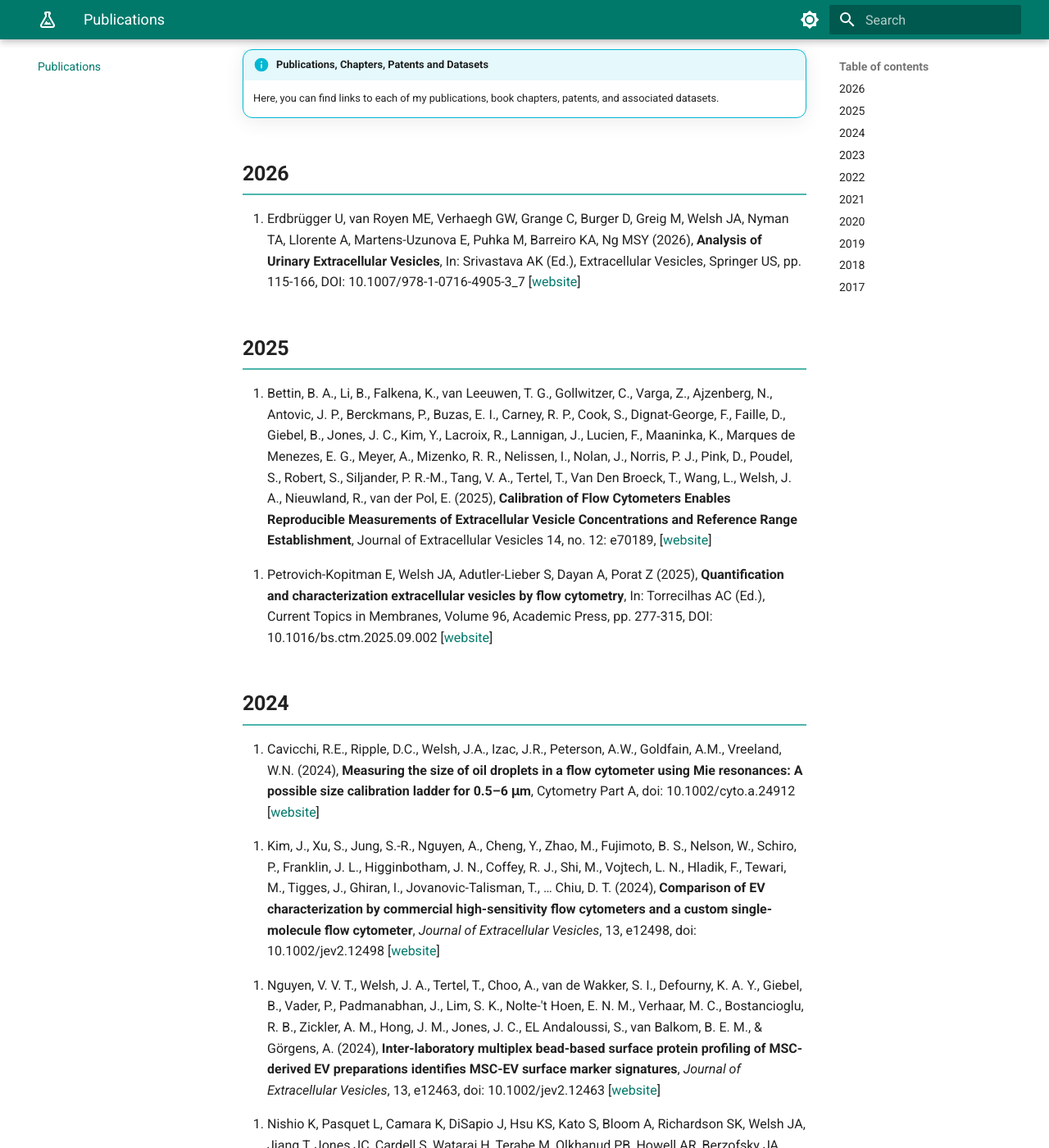
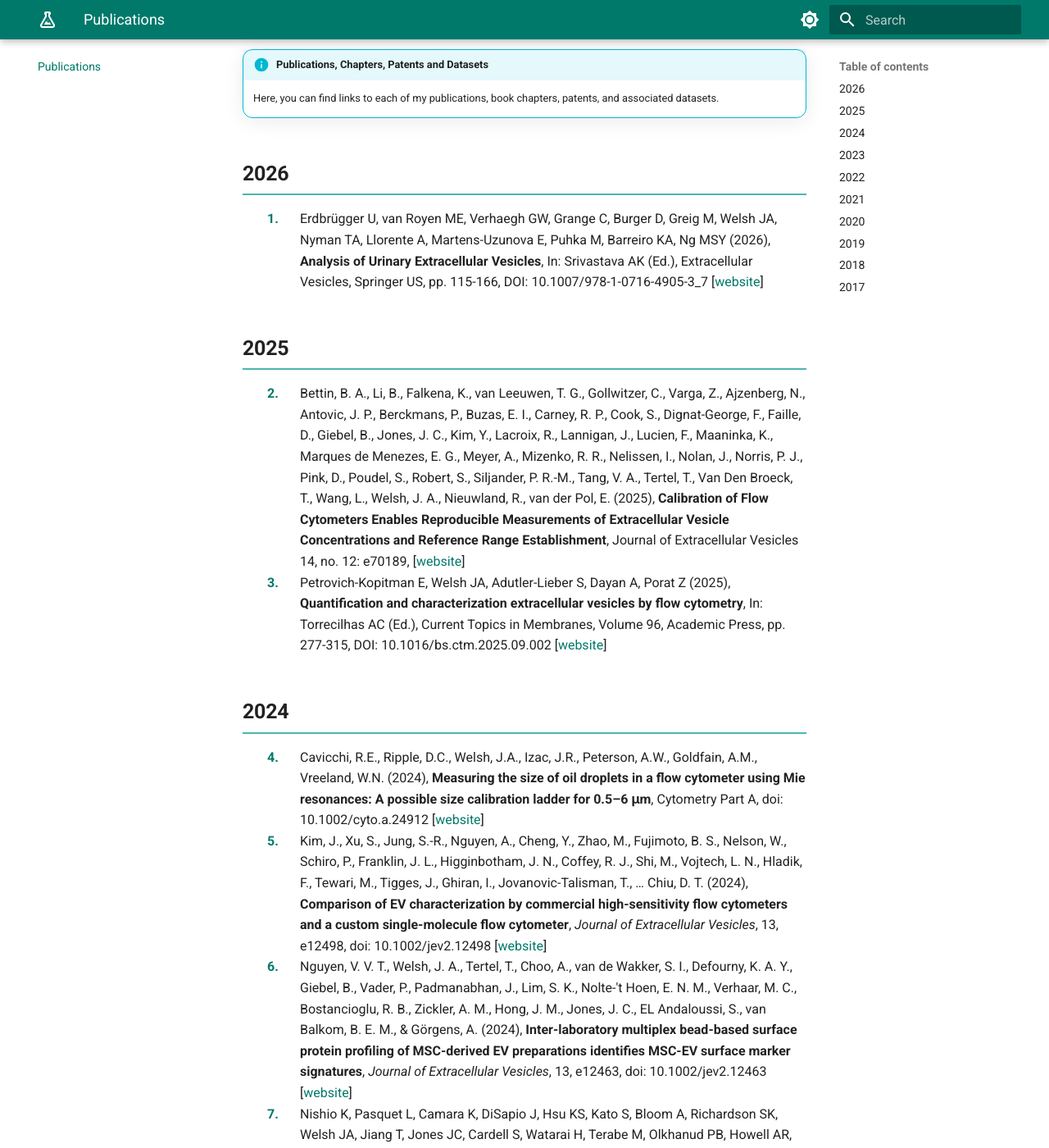
Before and after one commit to joadwe/personal-website, an MkDocs documentation site: the page built from docs/publications.md, in a window 1280 px wide and 1400 px high, scrolled down 720 px. Shown: the whole window at 82% size. Built offline with MkDocs 1.6.1 and Material for MkDocs 9.7.7, drawn with Linux system fonts in a browser that asks for light colours.

Commit message:
Fix publication numbering: use CSS counters for dynamic renumbering on filter

```diff
--- a/docs/javascripts/filters.js
+++ b/docs/javascripts/filters.js
@@ -62,6 +62,14 @@ function jwInitFilters() {
         visible + " of " + pubItems.length + " shown";
     }
 
+    /* Force CSS counter recomputation after class changes */
+    const content = document.querySelector(".md-content__inner");
+    if (content) {
+      content.style.counterReset = "none";
+      void content.offsetHeight;
+      content.style.counterReset = "";
+    }
+
     updateYearHeadings();
   }
 
--- a/docs/stylesheets/extra.css
+++ b/docs/stylesheets/extra.css
@@ -455,6 +455,33 @@
   padding: 0 !important;
 }
 
+/* Dynamic publication numbering via CSS counters */
+.md-content__inner {
+  counter-reset: jw-pub-num;
+}
+
+.jw-pub-item:not(.jw-pub-item--hidden) {
+  counter-increment: jw-pub-num;
+}
+
+.jw-pub-item ol {
+  list-style: none;
+  padding-left: 2.5em;
+  margin: 0;
+}
+
+.jw-pub-item ol li {
+  position: relative;
+}
+
+.jw-pub-item:not(.jw-pub-item--hidden) ol li::before {
+  content: counter(jw-pub-num) ". ";
+  position: absolute;
+  left: -2.5em;
+  font-weight: 700;
+  color: var(--md-primary-fg-color);
+}
+
 /* ----------------------------------------------------------
    8. CHART CONTAINER
    ---------------------------------------------------------- */
```
